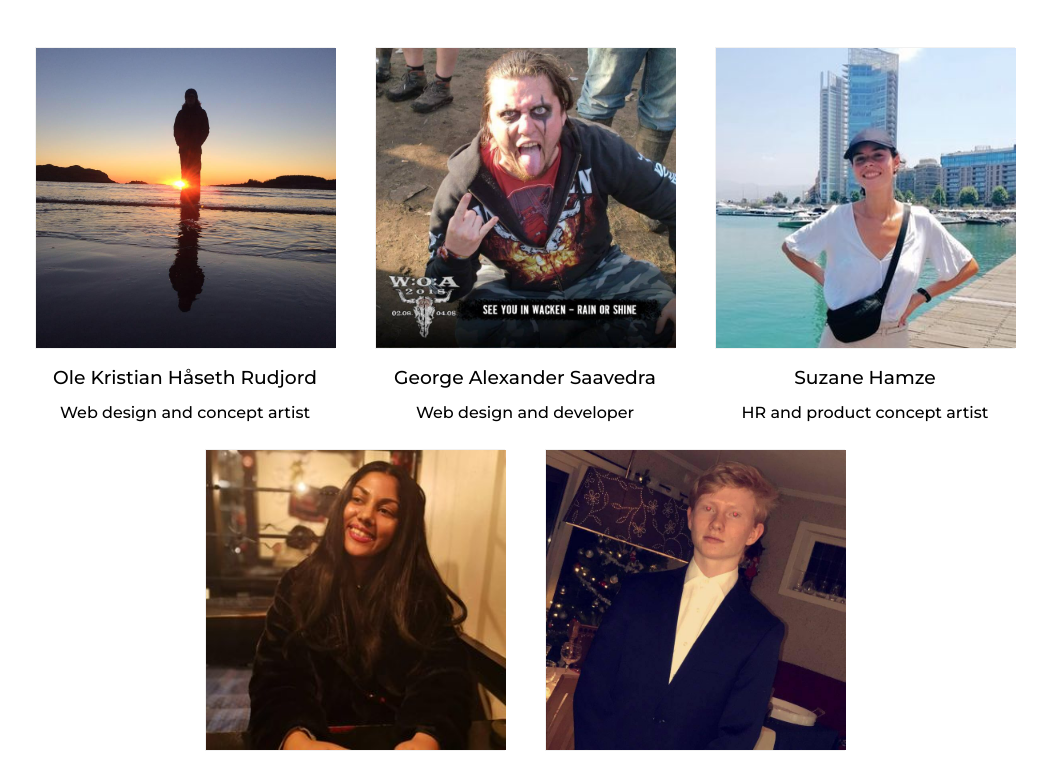
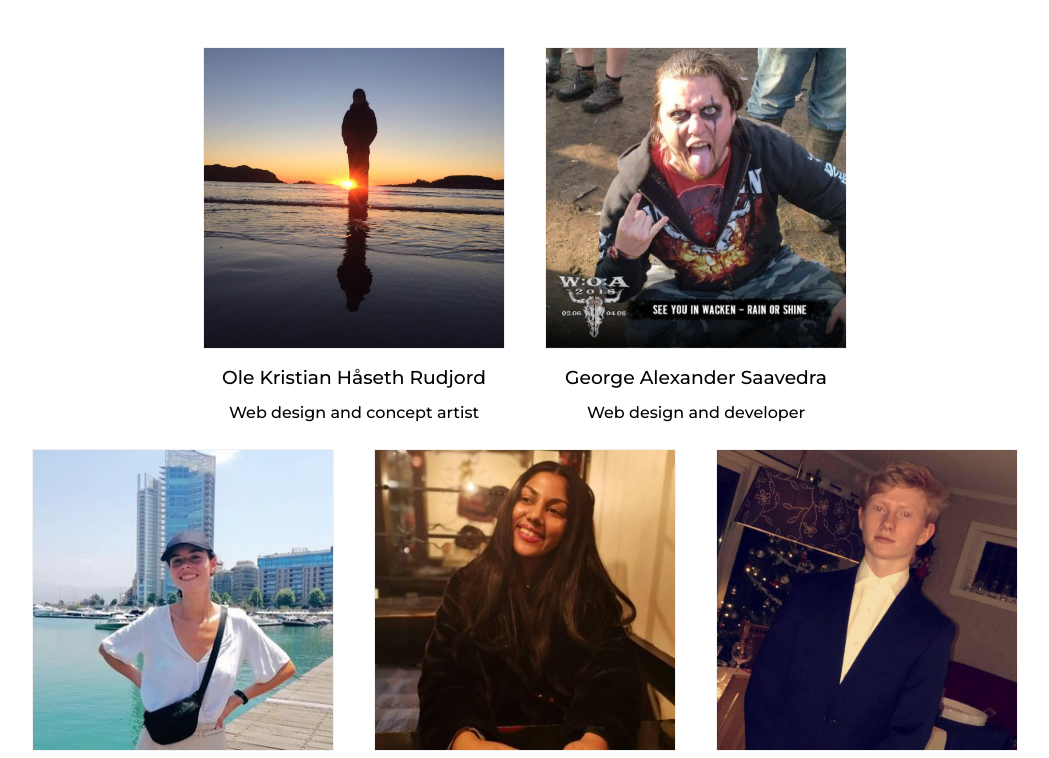
Before and after one commit to ole-kristian-rudjord/WakeLite, a plain HTML site: page index.html in a window 1280 px wide. Shown: the part 2864-3622 px from the top of the page, without its empty margins (115-1164 px from the left). Drawn offline with Linux system fonts and the light colour scheme.

Commit message:
flip cards: fewer css lines, and more centered social media icons. Also changed to 2 top 3 bot

```diff
--- a/index.html
+++ b/index.html
@@ -122,6 +122,9 @@
             </div>
         </div>
 
+    </div>
+    <div class="cardstackbot">
+
         <div class="flip-card">
           <div class="flip-card-inner">
               <div class="flip-card-front">
@@ -143,8 +146,7 @@
               </div>
           </div>
         </div>
-    </div>
-    <div class="cardstackbot">
+
         <div class="flip-card">
             <div class="flip-card-inner">
                 <div class="flip-card-front">
--- a/style.css
+++ b/style.css
@@ -199,13 +199,16 @@ nav li a:active, a:visited {
 }
 .cardstacktop {
   display: flex;
-  margin: 10px auto 20px auto;
-  width: 1020px;
+  justify-content: center;
+  margin-top: 10px;
 }
 .cardstackbot {
   display: flex;
-  width: 680px;
-  margin: 60px auto 30px auto;
+  margin: auto;
+  width: 100%;
+  justify-content: center;
+  margin-top: 60px;
+
 }
 .flip-card {
   background-color: transparent;
@@ -256,6 +259,7 @@ nav li a:active, a:visited {
   color: black;
 }
 .social {
+  margin-top: 35px;
   font-size: 42px;
 }
 .social a {
```
Lines whose indentation alone changed are shown as unchanged.
